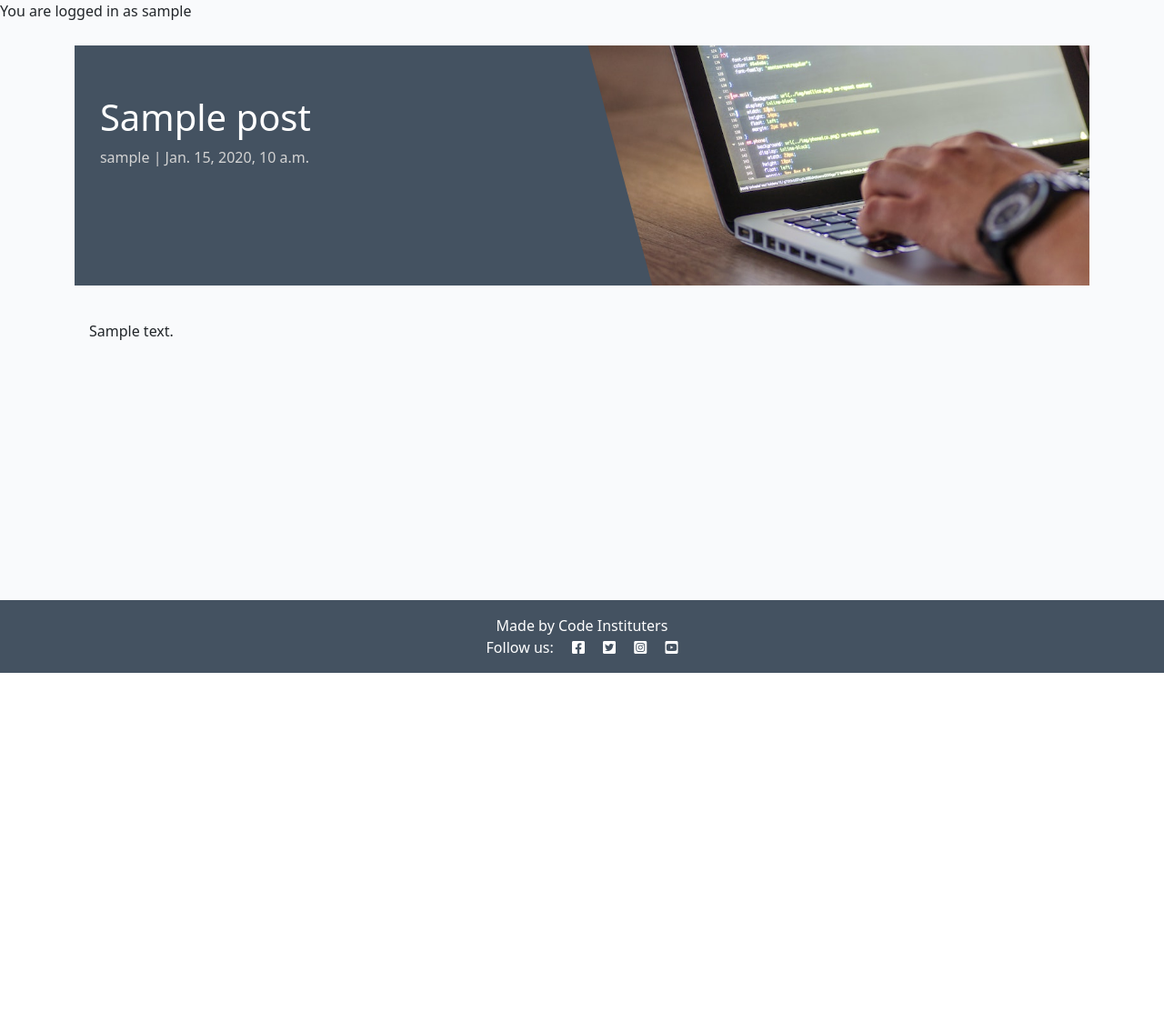
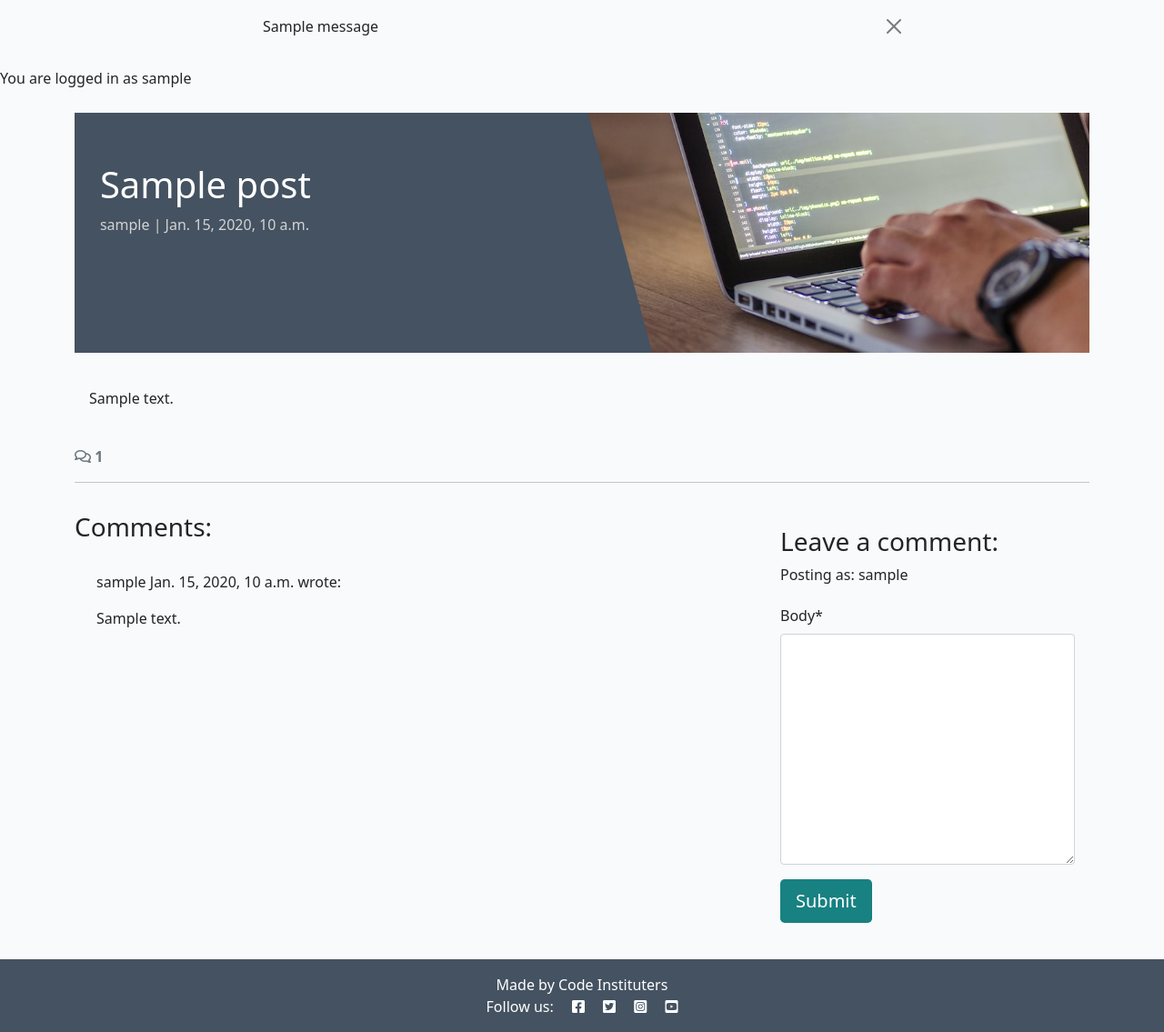
Before and after one commit to bmich22/django-blog, a Django app: a page that uses templates/base.html in a window 1280 px wide. Shown: the part 60-1195 px from the top of the page at 91% size. Before the commit the page ends 800 px from the top, so only its background shows below. Run offline with Django 4.2, Linux system fonts and the light colour scheme; a user stored in the database is signed in; tables that the repository leaves empty hold one stand-in row (values such as "Sample post"); one stand-in notice (Sample message) is shown; some libraries are stand-ins or nearby versions.

Commit message:
Add forms so regisered users can add comments and get confirmation

```diff
--- /dev/null
+++ b/blog/forms.py
@@ -0,0 +1,8 @@
+from .models import Comment
+from django import forms
+
+
+class CommentForm(forms.ModelForm):
+    class Meta:
+        model = Comment
+        fields = ('body',)
--- a/blog/templates/blog/post_detail.html
+++ b/blog/templates/blog/post_detail.html
@@ -1,5 +1,6 @@
 {% extends 'base.html' %} {% block content %}
 {% load static %}
+{% load crispy_forms_tags %}
 
 <div class="masthead">
     <div class="container">
@@ -29,6 +30,64 @@
             </div>
         </div>
     </div>
+    <!-- Displaying count of comments -->
+    <div class="row">
+        <div class="col-12">
+            <strong class="text-secondary">
+                <i class="far fa-comments"></i> {{ comment_count }}
+            </strong>
+        </div>
+        <div class="col-12">
+            <hr>
+        </div>
+    </div>
+    <!-- Displaying Comments -->
+    <div class="row">
+        <div class="col-md-8 card mb-4  mt-3 ">
+            <h3>Comments:</h3>
+            <div class="card-body">
+                <!-- We want a for loop inside the empty control tags
+          to iterate through each comment in comments -->
+                {% for comment in comments %}
+                <div class="p-2 comments
+          {% if not comment.approved and comment.author == user %}
+          faded{% elif not comment.approved %} d-none{% endif %}">
+                    <p class="font-weight-bold">
+                        {{ comment.author }}
+                        <span class="font-weight-normal">
+                            {{ comment.created_on }}
+                        </span> wrote:
+                    </p>
+                    <div id="comment{{ comment.id }}">
+                        {{ comment.body | linebreaks }}
+                    </div>
+                    {% if not comment.approved and comment.author == user %}
+                    <p class="approval">
+                        This comment is awaiting approval
+                    </p>
+                    {% endif %}
+                </div>
+                <!-- Our for loop ends here -->
+                {% endfor %}
+            </div>
+        </div>
+        <!-- Creating New Comments -->
+        <div class="col-md-4 card mb-4 mt-3">
+            <div class="card-body">
+                {% if user.is_authenticated %}
+                <h3>Leave a comment:</h3>
+                <p>Posting as: {{ user.username }}</p>
+                <form id="commentForm" method="post" style="margin-top: 1.3em;">
+                    {{ comment_form | crispy }}
+                    {% csrf_token %}
+                    <button id="submitButton" type="submit" class="btn btn-signup btn-lg">Submit</button>
+                </form>
+                {% else %}
+                <p>Log in to leave a comment</p>
+                {% endif %}
+            </div>
+        </div>
+    </div>
 </div>
 
 {% endblock content %}
--- a/blog/views.py
+++ b/blog/views.py
@@ -1,6 +1,8 @@
 from django.shortcuts import render, get_object_or_404
 from django.views import generic
+from django.contrib import messages
 from .models import Post
+from .forms import CommentForm
 
 # Create your views here.
 class PostList(generic.ListView):
@@ -24,10 +26,25 @@ def post_detail(request, slug):
 
     queryset = Post.objects.filter(status=1)
     post = get_object_or_404(queryset, slug=slug)
+    comments = post.comments.all().order_by("-created_on")
+    comment_count = post.comments.filter(approved=True).count()
+    if request.method == "POST":
+        comment_form = CommentForm(data=request.POST)
+        if comment_form.is_valid():
+            comment = comment_form.save(commit=False)
+            comment.author = request.user
+            comment.post = post
+            comment.save()
+            messages.add_message(request, messages.SUCCESS,'Comment submitted and awaiting approval')
+
+    comment_form = CommentForm()
 
     return render(
         request,
         "blog/post_detail.html",
-        {"post": post},
-
+        {"post": post,
+        "comments": comments,
+        "comment_count": comment_count,
+        "comment_form": comment_form,
+        },
     )
--- a/requirements.txt
+++ b/requirements.txt
@@ -1,7 +1,9 @@
 asgiref==3.8.1
+crispy-bootstrap5==0.7
 dj-database-url==0.5.0
 Django==4.2.17
 django-allauth==0.57.2
+django-crispy-forms==2.3
 django-summernote==0.8.20.0
 gunicorn==20.1.0
 oauthlib==3.2.2
--- a/templates/base.html
+++ b/templates/base.html
@@ -73,7 +73,20 @@
             </div>
         </div>
     </nav>
-
+    <!-- displaying Django messages -->
+    <div class="container">
+        <div class="row">
+            <div class="col-md-8 offset-md-2">
+                {% for message in messages %}
+                <div class="alert {{ message.tags }} alert-dismissible
+          fade show" id="msg" role="alert">
+                    {{ message | safe }}
+                    <button type="button" class="btn-close" data-bs-dismiss="alert" aria-label="Close"></button>
+                </div>
+                {% endfor %}
+            </div>
+        </div>
+    </div>
     <main class="flex-shrink-0 main-bg">
 
         {% if user.is_authenticated %}
```
Also changed, not shown: codestar/settings.py (+7 -1 lines).
